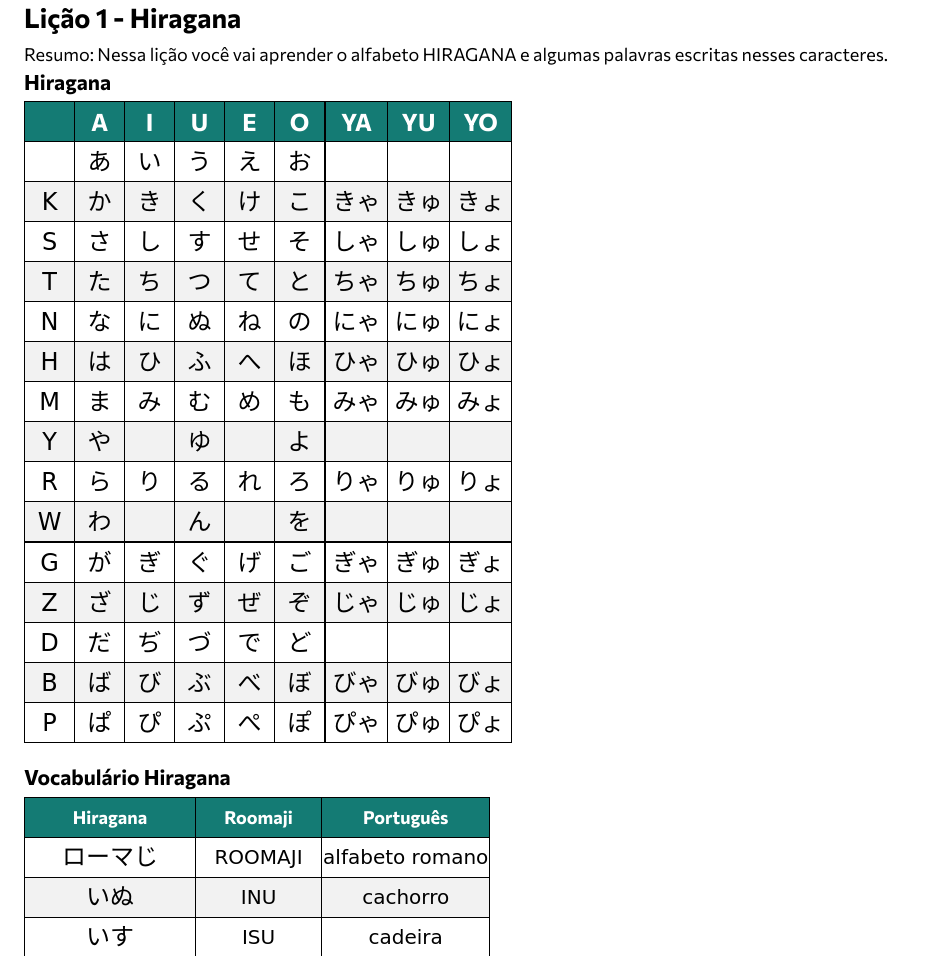
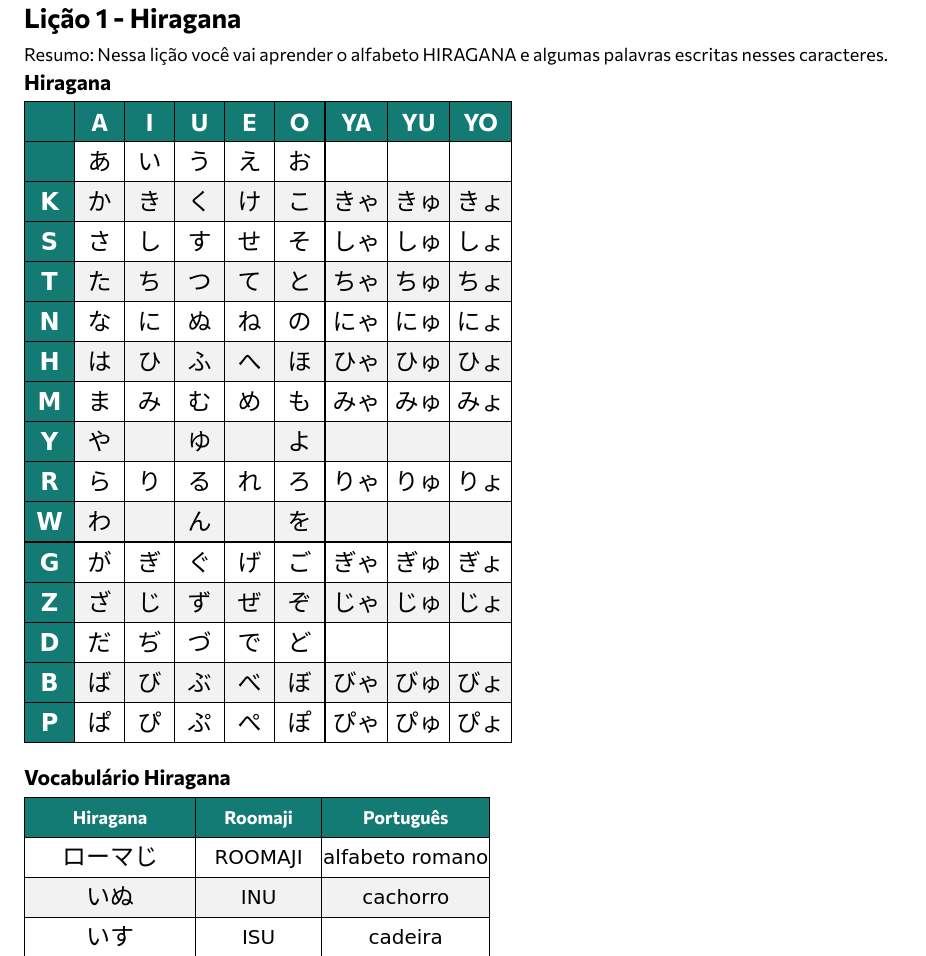
Before and after one commit to marcioUfrj/descomplica-sensei-front, a PHP site: page / in a window 1280 px wide. Shown: the part 122-1078 px from the top of the page, without its empty margins (0-926 px from the left). Run offline with PHP 8.4, Linux system fonts and the light colour scheme; some web fonts are replaced.

Commit message:
first column table with color

```diff
--- a/app/scss/globals/_boilerplate.scss
+++ b/app/scss/globals/_boilerplate.scss
@@ -78,7 +78,6 @@ table {
 
 // tables
 .vocab-kana-table {
-  border-collapse: collapse;
 
   th {
     color: var(--neutral-white);
@@ -164,6 +163,14 @@ table {
     }
   }
 
+  .first-col-color {
+    td:first-child {
+       font-weight: 700;
+      color: var(--neutral-white);
+      background-color: var(--primary-dark-cyan);
+    }
+  }
+
   @include breakpoint(large) {
     font-size: rem(24);
   }
--- a/dist/css/style.css
+++ b/dist/css/style.css
@@ -104,9 +104,6 @@ table {
   align-items: center;
 }
 
-.vocab-kana-table {
-  border-collapse: collapse;
-}
 .vocab-kana-table th {
   color: var(--neutral-white);
   background-color: var(--primary-dark-cyan);
@@ -175,6 +172,11 @@ table {
   .kana-table .double-letter td {
     width: 3.875rem;
   }
+}
+.kana-table .first-col-color td:first-child {
+  font-weight: 700;
+  color: var(--neutral-white);
+  background-color: var(--primary-dark-cyan);
 }
 @media (min-width: 64em) {
   .kana-table {
--- a/index.html
+++ b/index.html
@@ -59,7 +59,7 @@
                 <th>O</th>
               </tr>
             </thead>
-            <tbody class="single-letter">
+            <tbody class="single-letter first-col-color">
               <tr>
                 <td></td>
                 <td>あ</td>
@@ -206,7 +206,7 @@
         </div>
         <div class="container-table mg-bottom-2">
           <table class="kana-table">
-            <tbody class="single-letter">
+            <tbody class="single-letter first-col-color">
               <tr>
                 <td>G</td>
                 <td>が</td>
@@ -343,7 +343,7 @@
               <th>O</th>
             </tr>
           </thead>
-          <tbody class="single-letter">
+          <tbody class="single-letter first-col-color">
             <tr>
               <td></td>
               <td>ア</td>
@@ -490,7 +490,7 @@
       </div>
       <div class="container-table mg-bottom">
         <table class="kana-table">
-          <tbody class="single-letter">
+          <tbody class="single-letter first-col-color">
             <tr>
               <td>G</td>
               <td>ガ</td>
@@ -575,7 +575,7 @@
               <th>O</th>
             </tr>
           </thead>
-          <tbody class="double-letter">
+          <tbody class="double-letter first-col-color">
             <tr>
               <td>F</td>
               <td>ファ</td>
```
Also changed, not shown: 1 other file.
